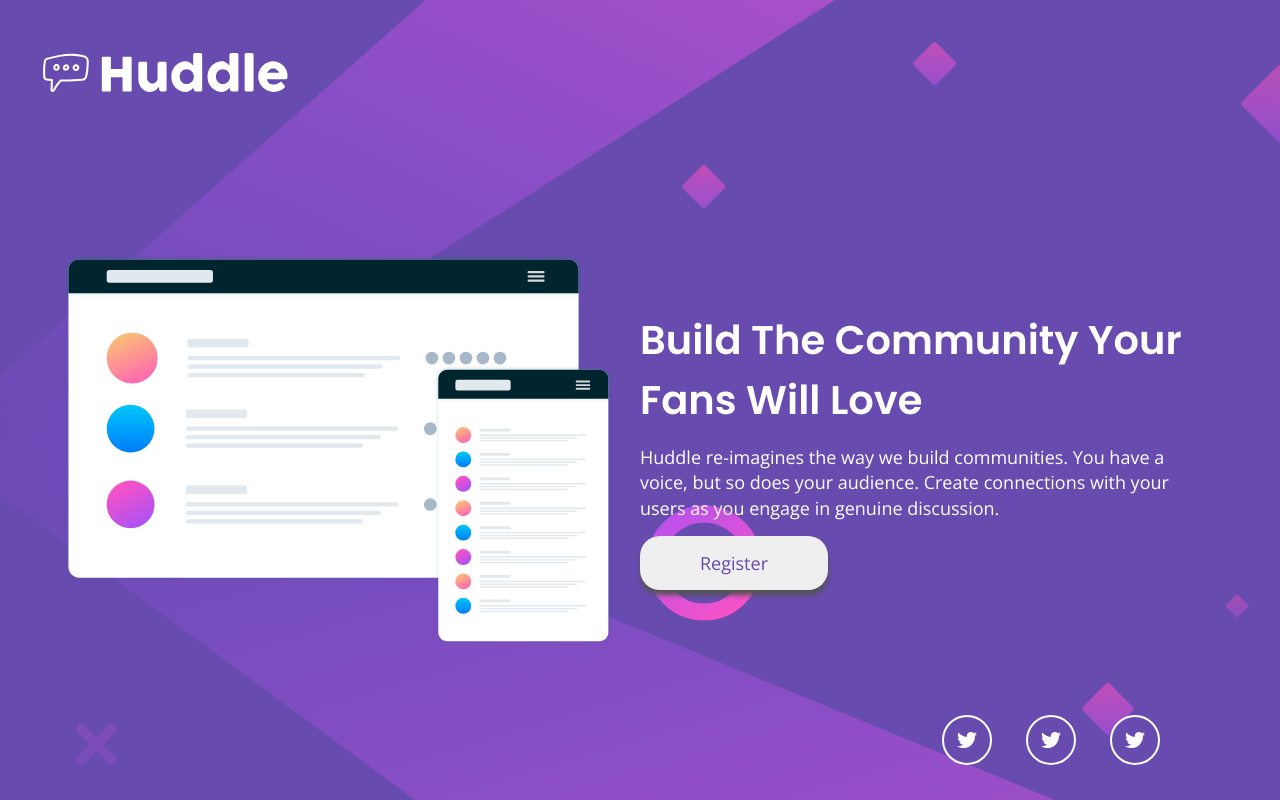
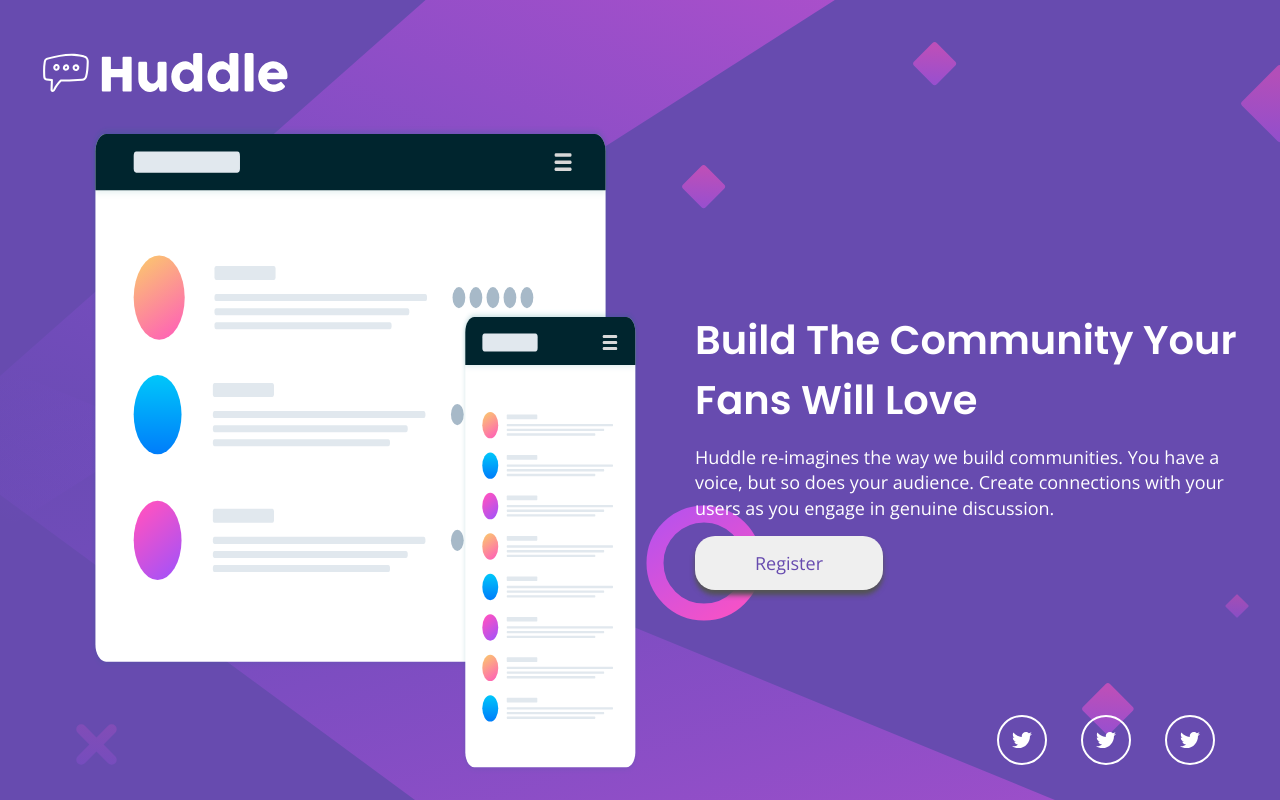
Before and after one commit to Abdullah1426230/tem11, a plain HTML site: page index.html in a window 1280 px wide. Drawn offline with nearby package versions, Linux system fonts and the light colour scheme.

Commit message:
Update main.css

```diff
--- a/style/main.css
+++ b/style/main.css
@@ -35,15 +35,15 @@ body {
 
 main {
   padding: 15px;
-  -ms-flex-wrap: wrap !important;
-      flex-wrap: wrap !important;
+  -ms-flex-wrap: wrap ;
+      flex-wrap: wrap ;
   display: -webkit-box;
   display: -ms-flexbox;
   display: flex;
   -webkit-box-orient: vertical;
   -webkit-box-direction: normal;
-      -ms-flex-direction: column;
-          flex-direction: column;
+      -ms-flex-direction: row;
+          flex-direction: row;
   -webkit-box-pack: center;
       -ms-flex-pack: center;
           justify-content: center;
```
